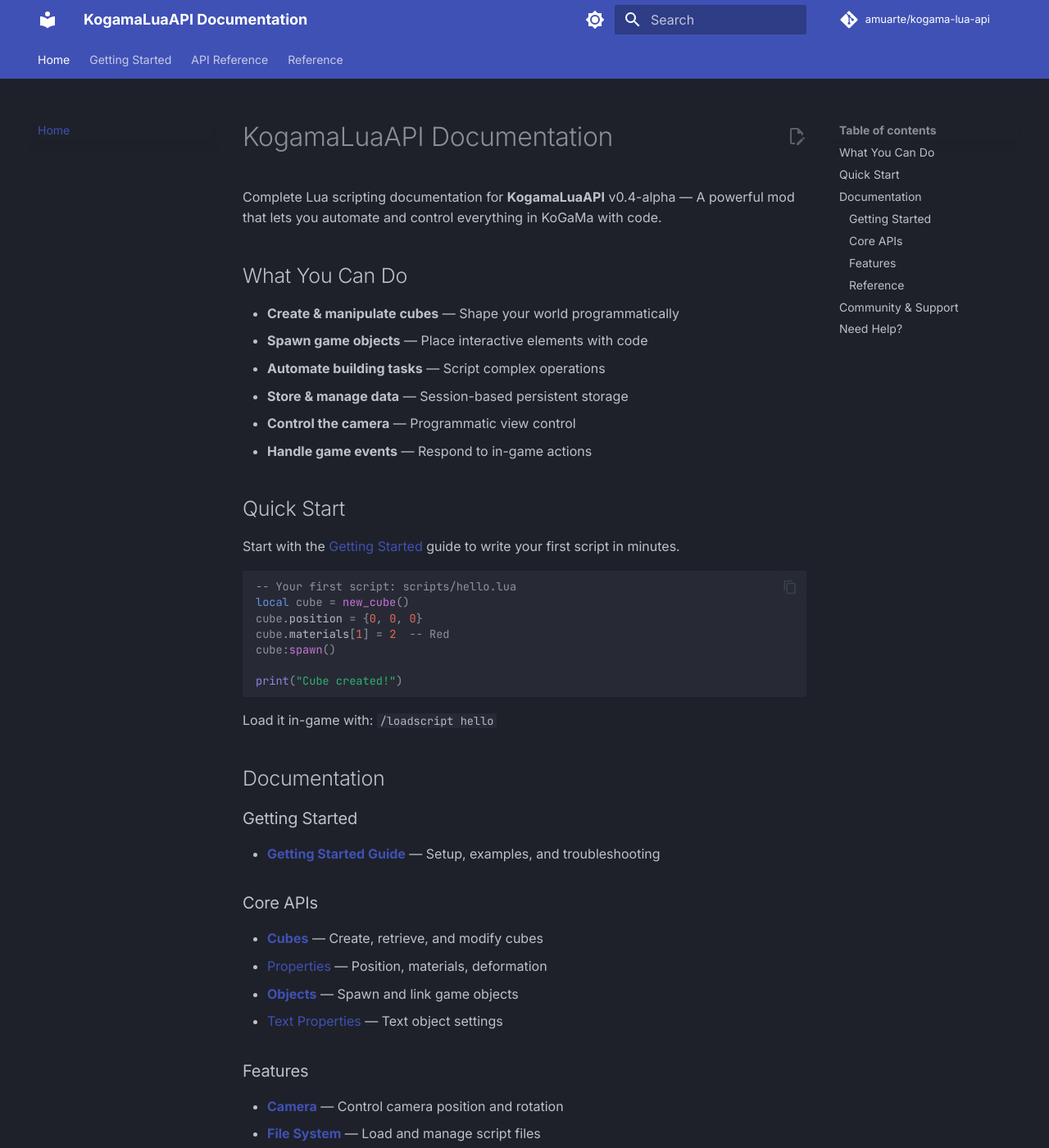
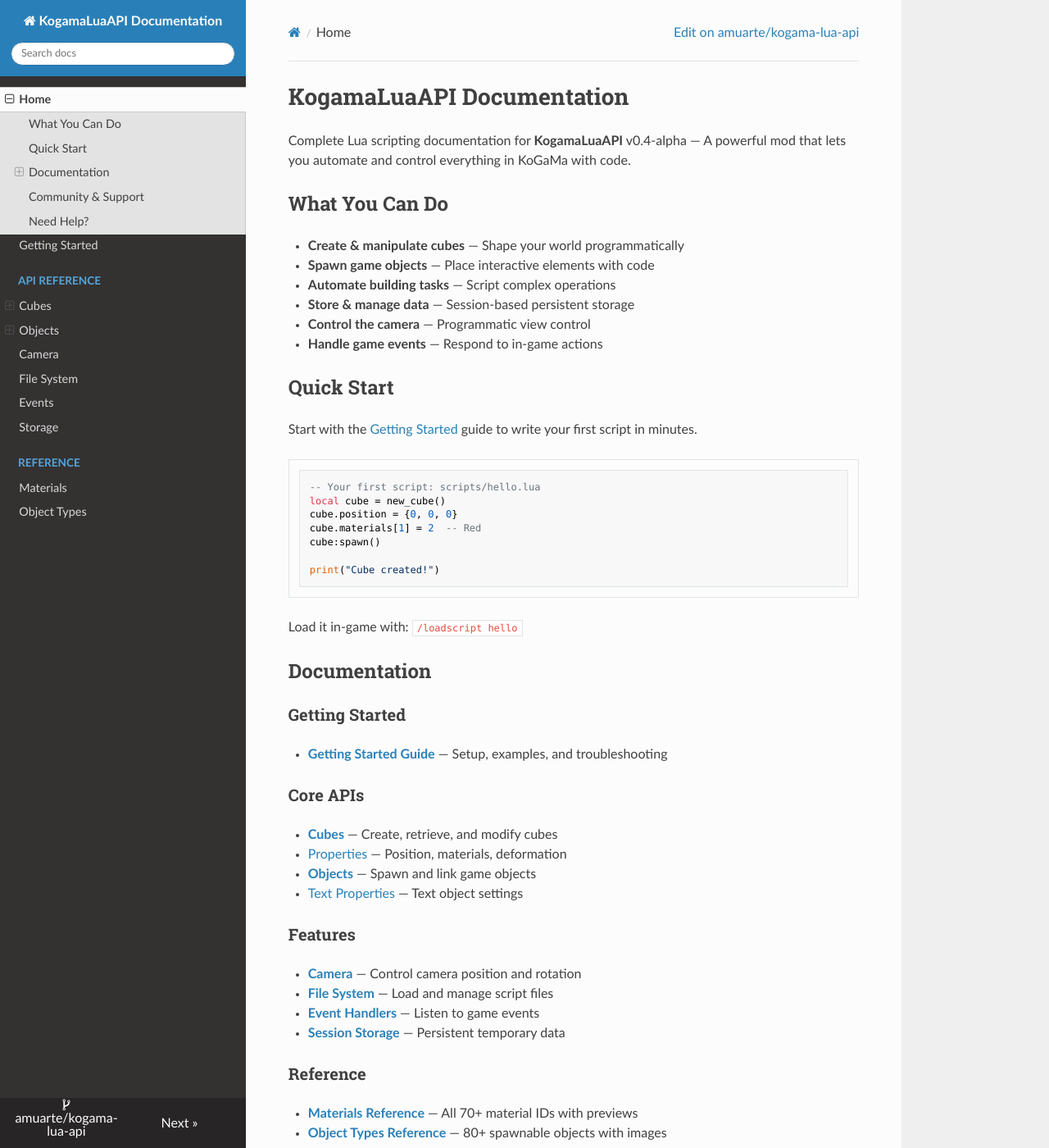
Before and after one commit to amuarte/kogama-lua-api, an MkDocs documentation site: the page built from docs/index.md, in a window 1280 px wide and 1400 px high. Shown: the whole window at 82% size. Built offline with MkDocs 1.6.1, drawn with Linux system fonts in a browser that asks for light colours; nearby versions of some CDN libraries; comment, search, counter and statistics services are not loaded; some of the changed text lies outside the part shown.

Commit message:
Test ReadTheDocs theme as alternative to Material
Switch to ReadTheDocs theme for a more technical, angular appearance

```diff
--- a/mkdocs.yml
+++ b/mkdocs.yml
@@ -7,36 +7,9 @@ repo_name: amuarte/kogama-lua-api
 edit_uri: edit/main/docs/
 
 theme:
-  name: material
-  palette:
-    - scheme: slate
-      primary: slate
-      accent: blue
-      toggle:
-        icon: material/brightness-7
-        name: Switch to light mode
-    - scheme: default
-      primary: blue
-      accent: indigo
-      toggle:
-        icon: material/brightness-4
-        name: Switch to dark mode
-  font:
-    text: Inter
-    code: JetBrains Mono
-  features:
-    - navigation.instant
-    - navigation.tracking
-    - navigation.tabs
-    - navigation.top
-    - navigation.footer
-    - search.suggest
-    - search.highlight
-    - search.share
-    - content.code.copy
-    - content.code.annotate
-    - content.action.edit
-    - toc.follow
+  name: readthedocs
+  analytics:
+    gtag: null
 
 markdown_extensions:
   - pymdownx.highlight:
@@ -52,8 +25,8 @@ markdown_extensions:
       emoji_index: !!python/name:material.extensions.emoji.twemoji
       emoji_generator: !!python/name:material.extensions.emoji.to_svg
 
-extra_css:
-  - assets/stylesheets/extra.css
+# extra_css:
+#   - assets/stylesheets/extra.css
 
 plugins:
   - search
```
Also changed, not shown: 1 other file.
